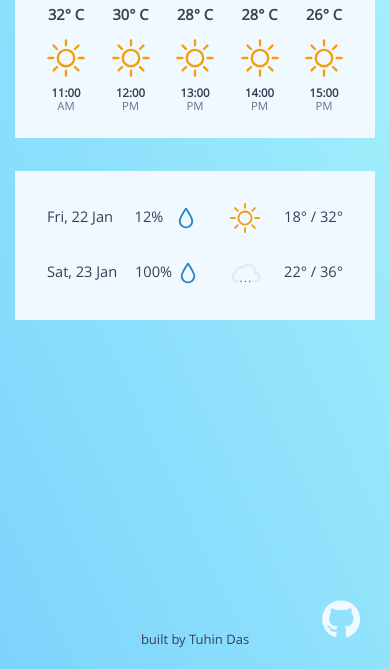
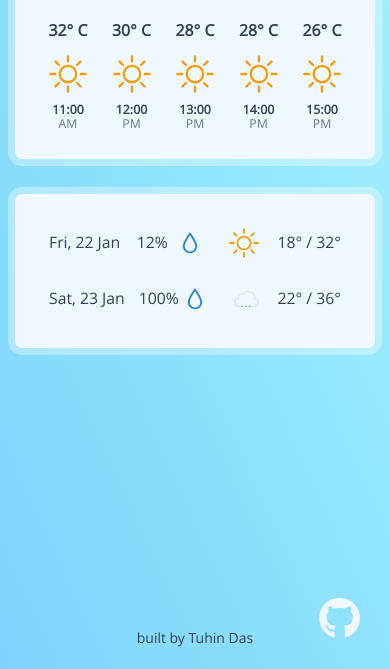
Before and after one commit to tuhindas56/top-weather-app, a website built with webpack: page src/index.html in a window 390 px wide. Shown: the part 175-844 px from the top of the page. Built offline with nearby package versions, Linux system fonts and the light colour scheme.

Commit message:
UI: Remove redundant media query

```diff
--- a/src/style.css
+++ b/src/style.css
@@ -6,10 +6,9 @@
 }
 
 :root {
-  --text-base-100: 13px;
-  --text-base-200: 14px;
-  --text-base-300: 16px;
-  --text-base-400: 18px;
+  --text-base-100: 14px;
+  --text-base-200: 16px;
+  --text-base-300: 18px;
   --color-dark-gray: #64748b;
   --color-sky-100: #f0f9ff;
   --color-sky-200: #e0f2fe;
@@ -82,6 +81,10 @@ h6 {
 .bold {
   font-weight: bold;
 }
+.outline {
+  outline: var(--outline);
+  border-radius: 0.5rem;
+}
 
 html {
   font-size: var(--text-base-100);
@@ -131,7 +134,7 @@ img {
 .current-info img {
   position: absolute;
   right: -4%;
-  height: 100px;
+  height: 130px;
 }
 
 .hourly-info {
@@ -218,24 +221,9 @@ footer p a:hover::after {
   filter: drop-shadow(0 0 0.95rem #38bdf8);
 }
 
-@media (min-width: 400px) {
-  .outline {
-    outline: var(--outline);
-    border-radius: 0.5rem;
-  }
-
+@media (min-width: 500px) {
   html {
     font-size: var(--text-base-200);
-  }
-
-  .current-info img {
-    height: 130px;
-  }
-}
-
-@media (min-width: 500px) {
-  html {
-    font-size: var(--text-base-300);
   }
 
   .forecast img {
@@ -245,7 +233,7 @@ footer p a:hover::after {
 
 @media (min-width: 800px) {
   html {
-    font-size: var(--text-base-400);
+    font-size: var(--text-base-300);
   }
 
   .current-info img {
```
